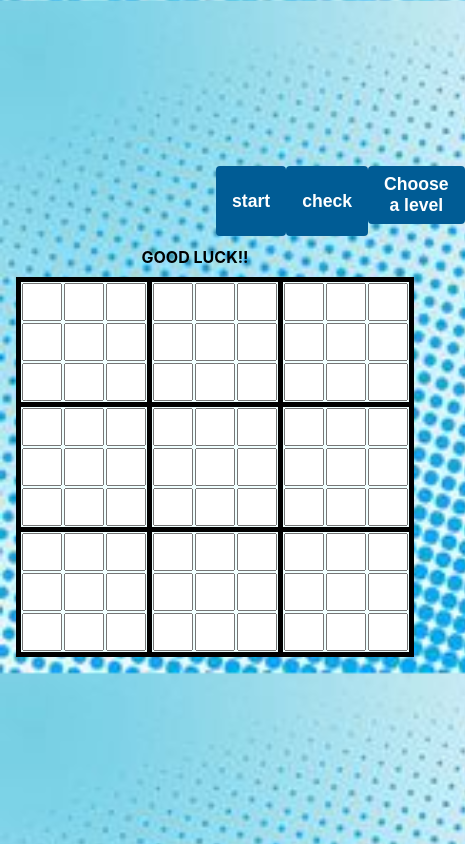
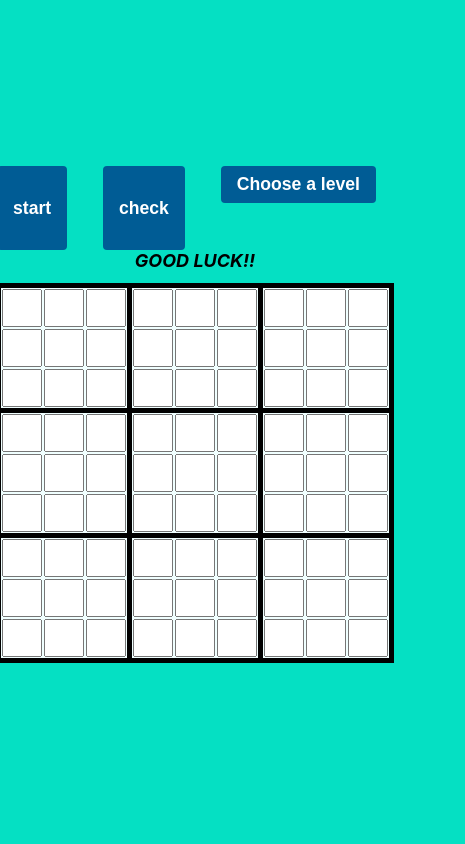
Before and after one commit to David-Beninson/sudoku_app, a React (Create React App) app: page /#/Hard in a window 390 px wide. Shown: the whole page, 465 px wide, since content can reach past the window. Built offline with nearby package versions, Linux system fonts and the light colour scheme.

Commit message:
sudokutwo

```diff
--- a/src/componenta/Meidum.jsx
+++ b/src/componenta/Meidum.jsx
@@ -7,6 +7,7 @@ export default function Medium(props) {
       <div>
       <div id="pobtn">
         <button
+        id="btn"
           onClick={() => {
             props.medium();
           }}
@@ -14,6 +15,7 @@ export default function Medium(props) {
           start
         </button><br /><br /><br /><br /><br /><br />
         <button
+        id="btn"
           onClick={() => {
             props.checkSudoku();
           }}
@@ -21,7 +23,7 @@ export default function Medium(props) {
           check
         </button><br /><br /><br /><br /><br /><br /><br />
         <Link to={"/Choice"}>
-          <button>Choose a level</button>
+          <button id="btn">Choose a level</button>
         </Link><br /><br /><br /><br />
         </div>
         <h1>GOOD LUCK!!</h1>
--- a/src/componenta/board.css
+++ b/src/componenta/board.css
@@ -56,28 +56,43 @@ input {
 }
 @media(max-width: 1100px){
     body{
+        background-image:none;
+        background-color: #05e0c3;
         height: auto;
-        display:block;
-        align-items: center;
-        justify-content: center;
-        font-size: 8px;
+        justify-items:flex-start;
     }
     #pobtn{
-        display: flex;
+        margin-left: 1px;
+        display:flex;
         position:sticky;
         z-index: 0;
+        justify-content:space-between;
     }
-    button {
-        width: auto;
-        font-size: small;
-        padding: 0.5rem 0.5rem;
-        color: white;
-        border: none;
-        border-radius: var(--border-radius);
-        outline: none;
-        cursor: pointer;
-        background: var(--color-primiry);
-    }}
+    #btn {
+        border-radius: 100%;
+       font-size:small;
+       background: rgb(1, 6, 250);
+       height: min-content;
+       margin-bottom: 0;
+    }
+   #btn:hover {
+        background: rgba(128, 128, 128, 0.72);
+    }
+    #btn:active {
+        transform: scale(0.96);
+    }
+    #box{
+    height: auto;
+    align-items: center;
+    justify-content: center;
+    font-size: 8px;
+    }
+    h1{
+        margin-top: 0;
+        font-style:italic;
+        font-size: large;
+    }
+}
 
 button {
     width: auto;
```
